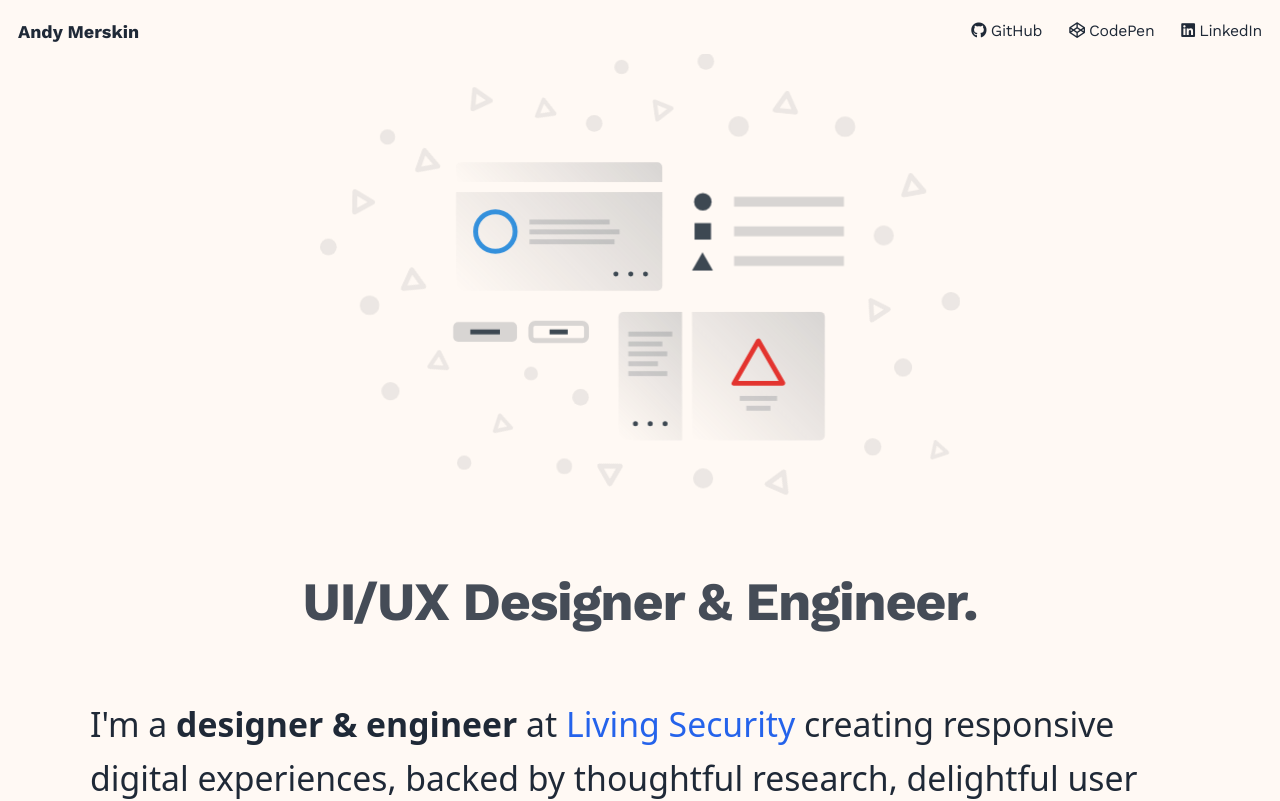
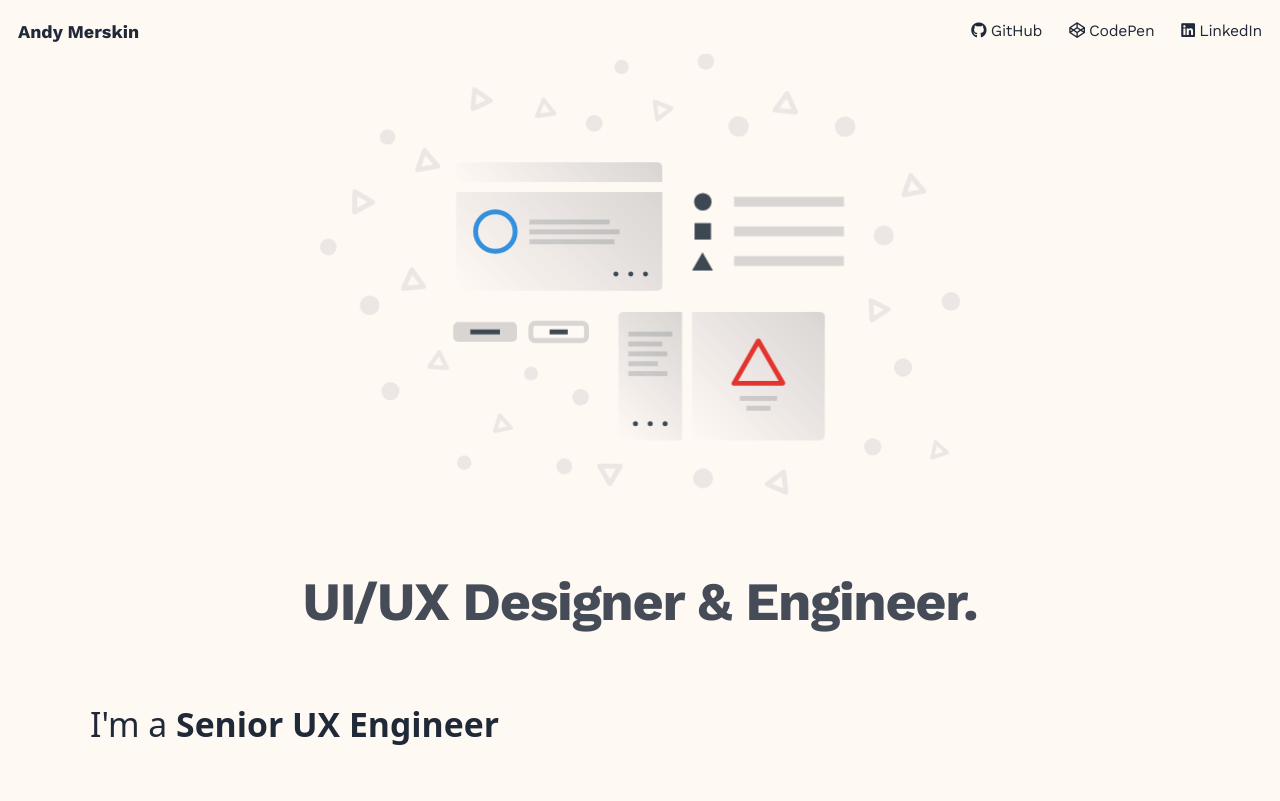
Before and after one commit to andymerskin/personal-site, a Vue app: page / in a window 1280 px wide. Shown: the top 801 px of the page. Built offline with nearby package versions, Linux system fonts and the light colour scheme.

Commit message:
config: add job title

```diff
--- a/src/config.js
+++ b/src/config.js
@@ -2,6 +2,7 @@ export default {
   lookingForWork: false,
   currentWorkplace: {
     name: 'Living Security',
+    title: 'Senior UX Engineer',
     link: 'https://www.livingsecurity.com/'
   }
 }
--- a/src/views/Landing.vue
+++ b/src/views/Landing.vue
@@ -18,8 +18,7 @@
         <h2
           class="description text-left mt-6 md:mt-8">
           I'm a
-          <span class="font-bold">designer & engineer</span>
-          at <a :href="currentWorkplace.link" class="link">{{currentWorkplace.name}}</a> creating responsive digital experiences, backed by thoughtful research, delightful user interactions, uniﬁed visual language, and well organized and optimized front-end architecture.
+          <span class="font-bold">{{ currentWorkplace.title }}</span>
         </h2>
         <h3 v-if="lookingForWork"
         class="landing-job bg-white text-base md:text-xl font-sans font-bold text-center leading-normal px-4 py-4 md:py-8 mt-12 md:mt-16">
```
